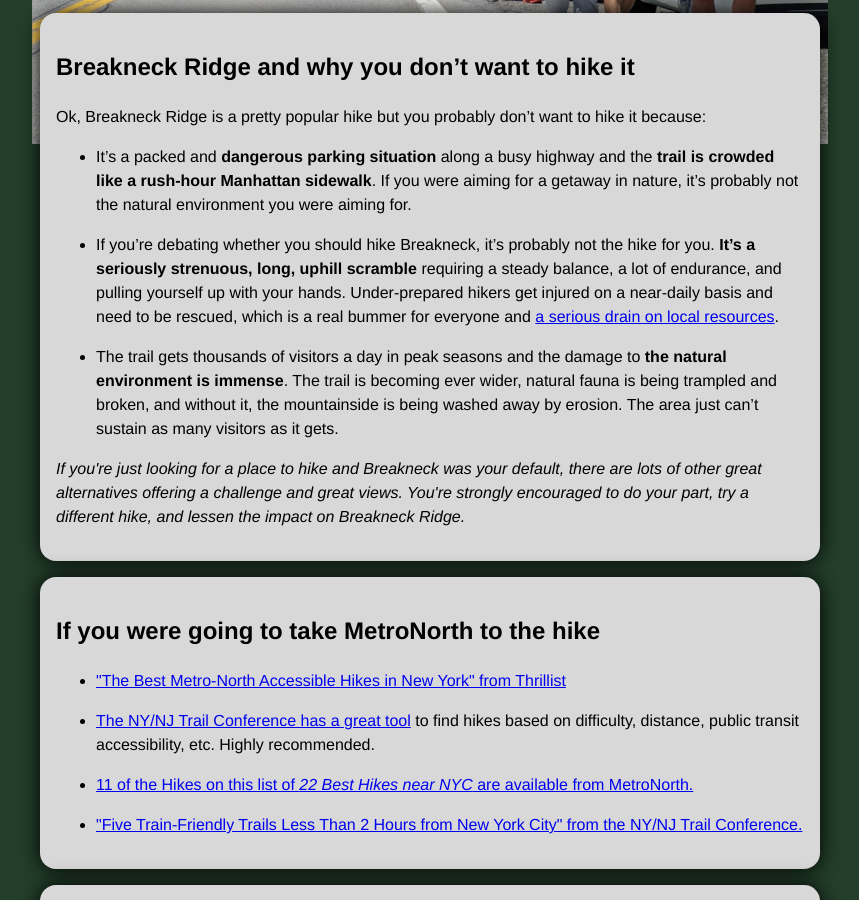
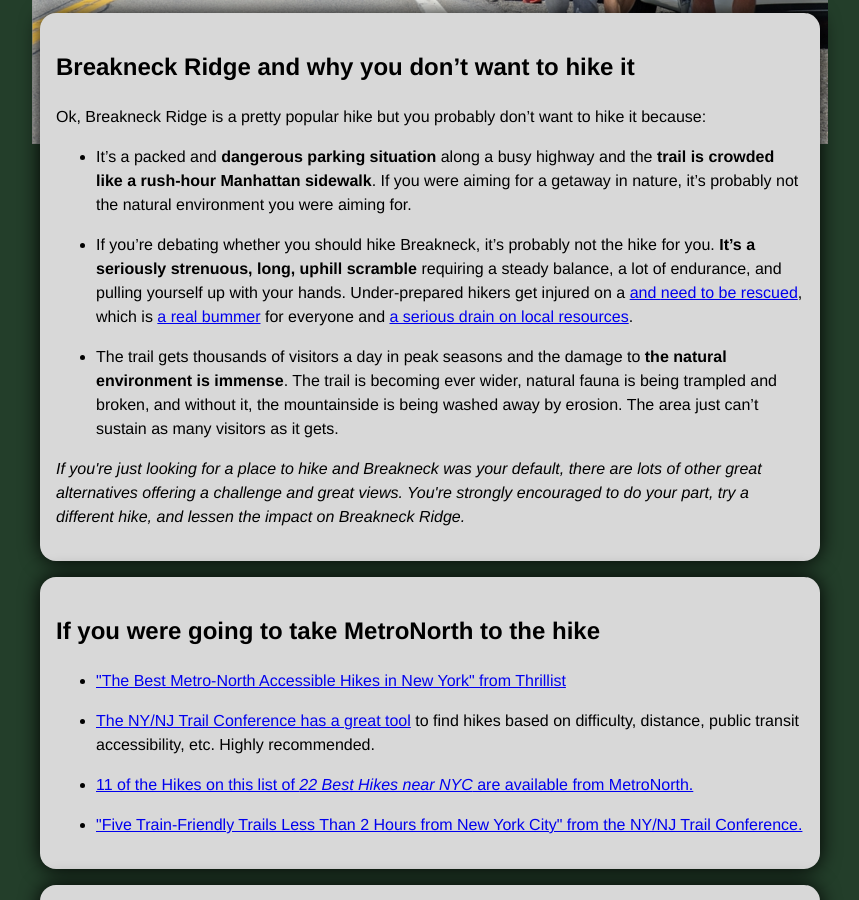
Before and after one commit to breakneckridge/breakneckridge.github.io, a Jekyll site: the page built from index.md, in a window 1280 px wide and 900 px high, scrolled down 456 px. Shown: the whole window, without its empty margins (210-1069 px from the left). Built offline with Jekyll 4.4.1, drawn with Linux system fonts in a browser that asks for light colours; part of the change alters nothing that is shown.

Commit message:
Add more rescue/injuries links

```diff
--- a/_layouts/home.html
+++ b/_layouts/home.html
@@ -10,7 +10,9 @@ layout: default
   <ul>
     <li>It’s a packed and <b>dangerous parking situation</b> along a busy highway and the <b>trail is crowded like a rush-hour Manhattan sidewalk</b>. If you were aiming for a getaway in nature, it’s probably not the natural environment you were aiming for.</li>
 
-    <li>If you’re debating whether you should hike Breakneck, it’s probably not the hike for you.  <b>It’s a seriously strenuous, long, uphill scramble</b> requiring a steady balance, a lot of endurance, and pulling yourself up with your hands.  Under-prepared hikers get injured on a near-daily basis and need to be rescued, which is a real bummer for everyone and <a href="https://www.timesunion.com/hudsonvalley/outdoors/article/Unprepared-hikers-Cold-Spring-rescue-17021137.php" onclick="captureOutboundLink('https://www.timesunion.com/hudsonvalley/outdoors/article/Unprepared-hikers-Cold-Spring-rescue-17021137.php'); return false;">a serious drain on local resources</a>.</li>
+    <li>If you’re debating whether you should hike Breakneck, it’s probably not the hike for you.
+        <b>It’s a seriously strenuous, long, uphill scramble</b> requiring a steady balance, a lot of endurance, and pulling yourself up with your hands.
+        Under-prepared hikers get injured on a <a href="https://highlandscurrent.org/2016/11/12/breakneck-hikers-keep-rescuers-busy/" onclick="captureOutboundLink('https://highlandscurrent.org/2016/11/12/breakneck-hikers-keep-rescuers-busy/'); return false;"near-daily basis</a> and <a href="https://www.pcnr.com/articles/another-week-another-breakneck-rescue/" onclick="captureOutboundLink('https://www.pcnr.com/articles/another-week-another-breakneck-rescue/'); return false;">need to be rescued</a>, which is <a href="https://www.lohud.com/story/news/local/putnam/2018/05/26/hikers-injured-near-breakneck-ridge-cold-spring-fd/647597002/" onclick="captureOutboundLink('https://www.lohud.com/story/news/local/putnam/2018/05/26/hikers-injured-near-breakneck-ridge-cold-spring-fd/647597002/'); return false;">a real bummer</a> for everyone and <a href="https://www.timesunion.com/hudsonvalley/outdoors/article/Unprepared-hikers-Cold-Spring-rescue-17021137.php" onclick="captureOutboundLink('https://www.timesunion.com/hudsonvalley/outdoors/article/Unprepared-hikers-Cold-Spring-rescue-17021137.php'); return false;">a serious drain on local resources</a>.</li>
 
     <li>The trail gets thousands of visitors a day in peak seasons and the damage to <b>the natural environment is immense</b>.  The trail is becoming ever wider, natural fauna is being trampled and broken, and without it, the mountainside is being washed away by erosion.  The area just can’t sustain as many visitors as it gets.</li>
   </ul>
```
